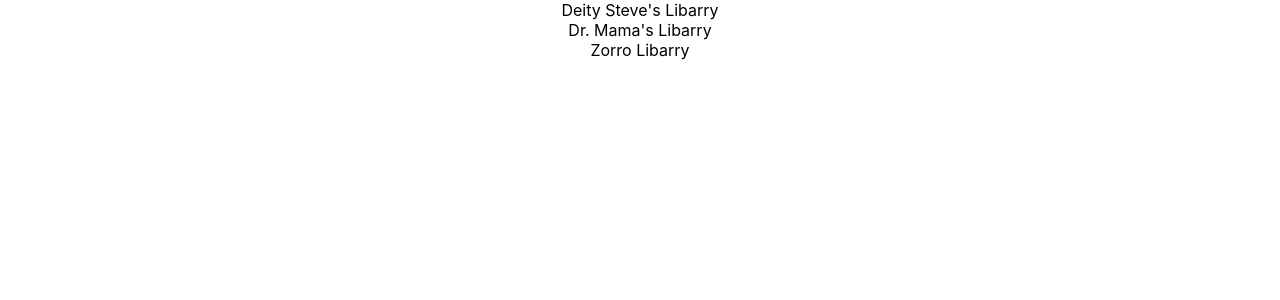
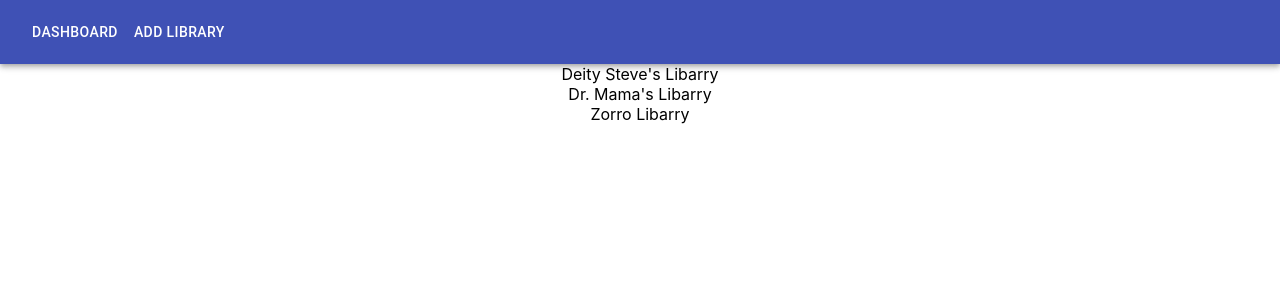
Before and after one commit to duncle-app/duncle-web-app, a React (Create React App) app: page / in a window 1280 px wide. Shown: the top 300 px of the page. Built offline with nearby package versions, Linux system fonts and the light colour scheme.

Commit message:
Added nav bar / buttons Added "container" identifier to the library list page Added base for "add library" page Added missing files from VC

```diff
--- a/package.json
+++ b/package.json
@@ -3,6 +3,7 @@
   "version": "0.1.0",
   "private": true,
   "dependencies": {
+    "@material-ui/core": "^4.9.5",
     "@testing-library/jest-dom": "^4.2.4",
     "@testing-library/react": "^9.5.0",
     "@testing-library/user-event": "^7.2.1",
--- a/src/App.tsx
+++ b/src/App.tsx
@@ -1,12 +1,13 @@
 import React from 'react';
 import './App.css';
 import {BrowserRouter, Route, Switch} from 'react-router-dom';
-import LibraryList from "./library-list/library-list";
+import LibraryListContainer from "./library-list/library-list-container";
 import {LibraryListController} from "./library-list/controller/library-list-controller";
 import {LibraryListService} from "./library-list/controller/library-list-service";
 import {LibraryDetail} from "./library-detail/library-detail";
 import {LibraryDetailController} from "./library-detail/control/LibraryDetailController";
 import {AppState} from "./control/app-state";
+import Navbar from './control/menu-bar'
 
 
 function Dummy() {
@@ -22,14 +23,15 @@ function App() {
     return (
         <div className="App">
             <BrowserRouter>
+                <Navbar/>
                 <Switch>
-                    <Route exact path="/" children={<LibraryList controller={controller} appState={appState}/>}/>
+                    <Route exact path="/" children={<LibraryListContainer controller={controller} appState={appState}/>}/>
                     <Route exact path="/:libraryId" children={<LibraryDetail controller={libraryDetailController}/>}/>
                 </Switch>
             </BrowserRouter>
-
         </div>
-    );
+    )
+        ;
 }
 
 export default App;
--- /dev/null
+++ b/src/control/menu-bar.tsx
@@ -0,0 +1,36 @@
+import React from 'react';
+import { createStyles, makeStyles, Theme } from '@material-ui/core/styles';
+import AppBar from '@material-ui/core/AppBar';
+import Toolbar from '@material-ui/core/Toolbar';
+import Button from '@material-ui/core/Button';
+import {Link} from "react-router-dom";
+
+// TODO - Sergio - extract into separate css file
+const useStyles = makeStyles((theme: Theme) =>
+    createStyles({
+        root: {
+            flexGrow: 1,
+        },
+        menuButton: {
+            marginRight: theme.spacing(2),
+        },
+        title: {
+            flexGrow: 1,
+        },
+    }),
+);
+
+export default () => {
+    const classes = useStyles();
+
+    return (
+        <div className={classes.root}>
+            <AppBar position="static">
+                <Toolbar>
+                    <Button component={Link} to='/' color="inherit">Dashboard</Button>
+                    <Button component={Link} to='/libraries/new' color="inherit">Add Library</Button>
+                </Toolbar>
+            </AppBar>
+        </div>
+    );
+}
--- a/src/library-list/library-list.tsx
+++ b/src/library-list/library-list-container.tsx
@@ -10,7 +10,7 @@ interface LibraryOverviewProps {
     appState: AppState
 }
 
-function LibraryList(props: LibraryOverviewProps) {
+function LibraryListContainer(props: LibraryOverviewProps) {
     const initialLibrary: Library[] = [];
     const [libraries, setLibraries]:
         [Library[], React.Dispatch<React.SetStateAction<Library[]>>] = useState(initialLibrary);
@@ -36,4 +36,4 @@ function LibraryList(props: LibraryOverviewProps) {
     );
 }
 
-export default LibraryList
+export default LibraryListContainer
```
Also changed, not shown: src/library-new/components/library-new.tsx (added), src/library-new/library-new-container.tsx (added), 2 other files (tests, documents, lock files or other folders).
